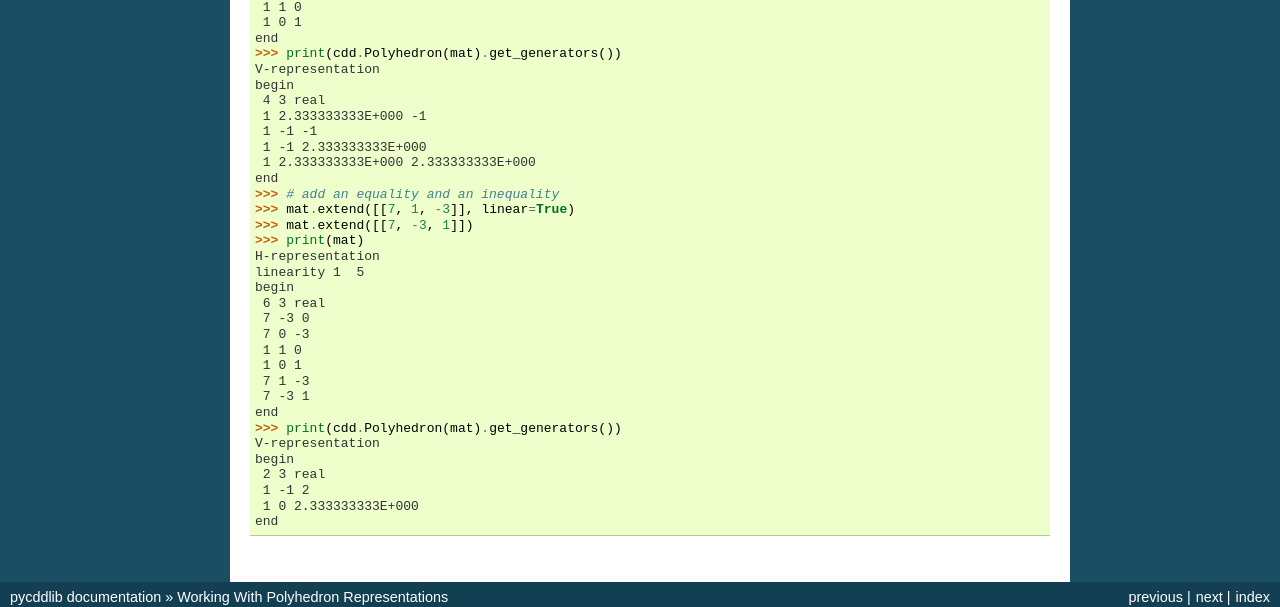
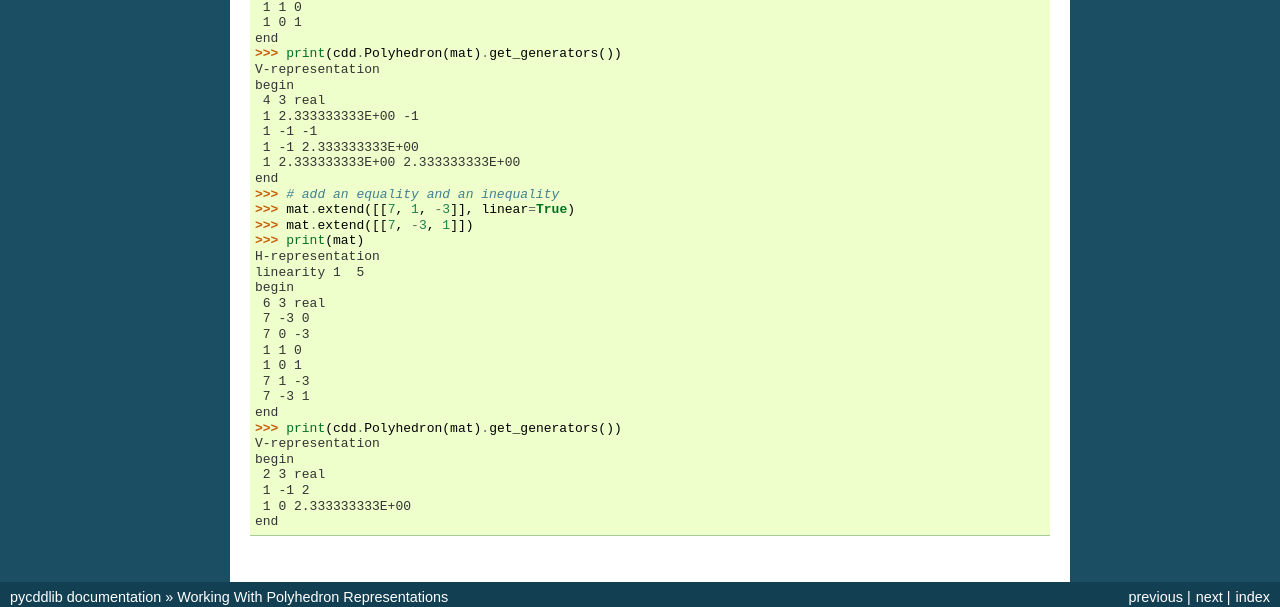
Before and after one commit to mcmtroffaes/pycddlib, a Sphinx documentation site: the page built from docs/polyhedron.rst, in a window 1280 px wide and 900 px high, scrolled down 2320 px. Shown: the part 256-863 px from the top of the window. Built offline with Sphinx 7.4.7, drawn with Linux system fonts in a browser that asks for light colours; formulas are drawn with MathJax 3.

```diff
--- a/INSTALL.rst
+++ b/INSTALL.rst
@@ -52,4 +52,4 @@ Then simply run the :file:`build.sh` script: this will build the library, instal
 
 .. [#vc9]
 
-   When compiling extension modules, use same compiler that was used to compile Python. For Python 2.6, 2.7, 3.0, 3.1, and 3.2, this is Microsoft Visual C/C++ 2008 (the `express edition <http://download.microsoft.com/download/A/5/4/A54BADB6-9C3F-478D-8657-93B3FC9FE62D/vcsetup.exe>`_ will do just fine). For Python 3.3, use Microsoft Visual C/C++ 2010 (again, the `express edition <http://download.microsoft.com/download/1/D/9/1D9A6C0E-FC89-43EE-9658-B9F0E3A76983/vc_web.exe>`_ suffices).
+   When compiling extension modules, use same compiler that was used to compile Python. For Python 2.6, 2.7, 3.0, 3.1, and 3.2, this is Microsoft Visual C/C++ 2008 (the `MSVC 2008 express edition <http://download.microsoft.com/download/A/5/4/A54BADB6-9C3F-478D-8657-93B3FC9FE62D/vcsetup.exe>`_ will do just fine). For Python 3.3, use Microsoft Visual C/C++ 2010 (again, the `MSVC 2010 express edition <http://download.microsoft.com/download/1/D/9/1D9A6C0E-FC89-43EE-9658-B9F0E3A76983/vc_web.exe>`_ suffices).
--- a/docs/linprog.rst
+++ b/docs/linprog.rst
@@ -124,8 +124,8 @@ This is the testlp2.c example that comes with cddlib.
 >>> print(mat) # doctest: +NORMALIZE_WHITESPACE
 begin
  4 3 real
- 1.333333333E+000 -2 -1
- 6.666666667E-001 0 -1
+ 1.333333333E+00 -2 -1
+ 6.666666667E-01 0 -1
  0 1 0
  0 0 1
 end
--- a/docs/polyhedron.rst
+++ b/docs/polyhedron.rst
@@ -164,10 +164,10 @@ end
 V-representation
 begin
  4 3 real
- 1 2.333333333E+000 -1
+ 1 2.333333333E+00 -1
  1 -1 -1
- 1 -1 2.333333333E+000
- 1 2.333333333E+000 2.333333333E+000
+ 1 -1 2.333333333E+00
+ 1 2.333333333E+00 2.333333333E+00
 end
 >>> # add an equality and an inequality
 >>> mat.extend([[7, 1, -3]], linear=True)
@@ -189,5 +189,5 @@ V-representation
 begin
  2 3 real
  1 -1 2
- 1 0 2.333333333E+000
+ 1 0 2.333333333E+00
 end
```
Also changed, not shown: docs/matrix.rst (+4 -4 lines), docs/numbertype.rst (+8 -7 lines).
